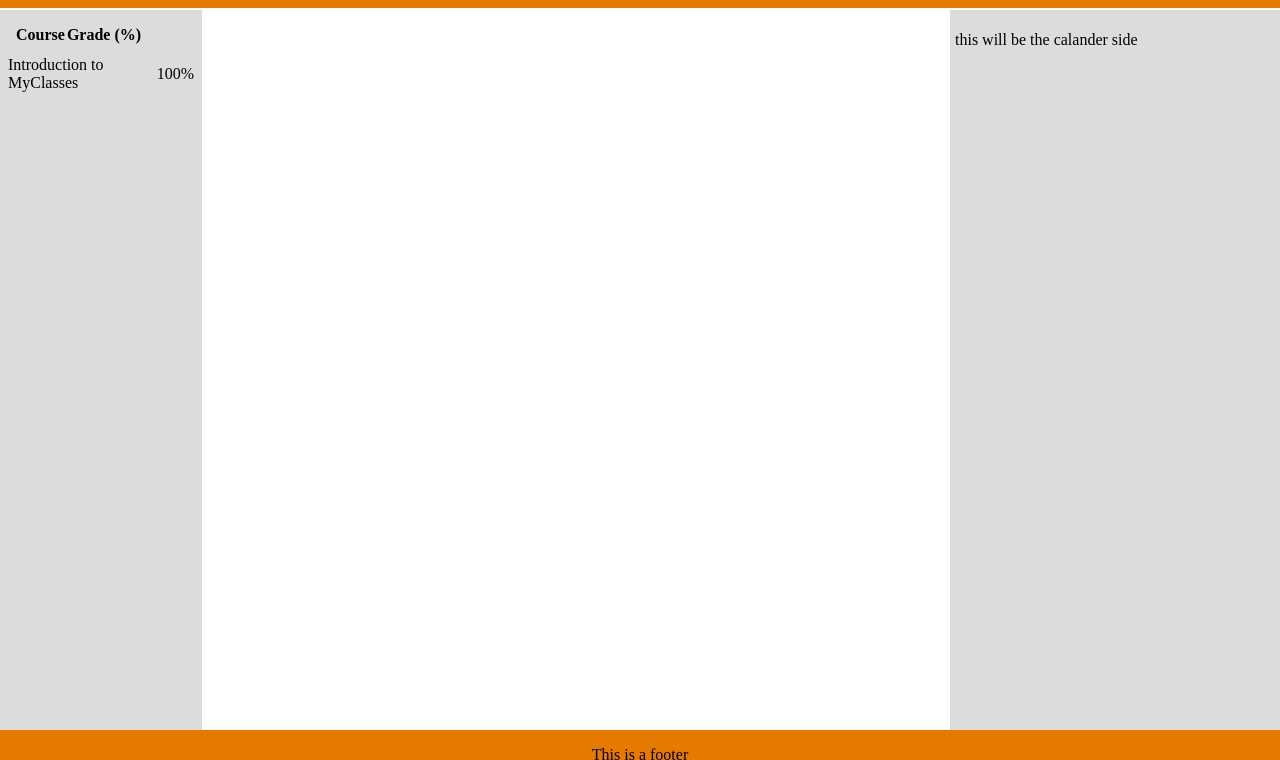
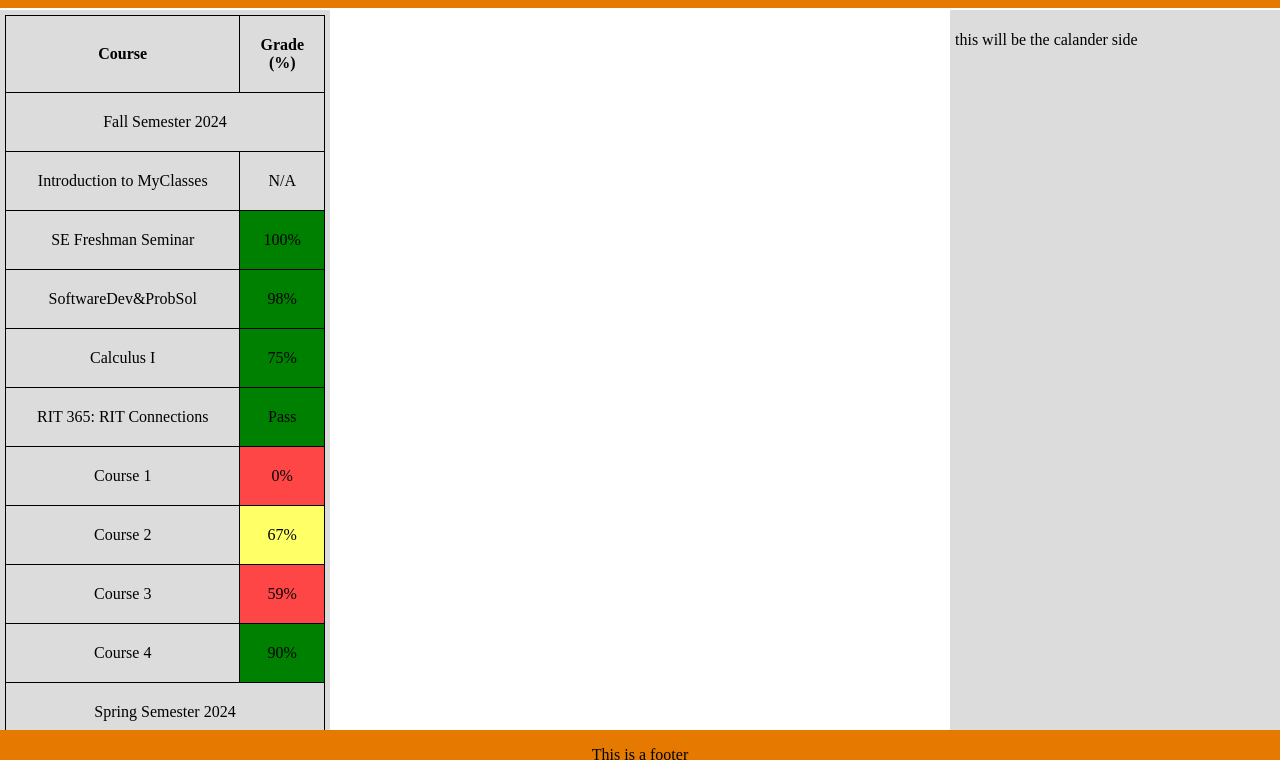
Before and after one commit to qag4991/qag4991.github.io, a plain HTML site: page index.html in a window 1280 px wide. Shown: the part 40-800 px from the top of the page. Drawn offline with Linux system fonts and the light colour scheme.

Commit message:
added some stuff for the grades side

```diff
--- a/index.html
+++ b/index.html
@@ -54,32 +54,25 @@
             float: left;
             margin-top: 50px;
             height: 100%;
-            width: 15%;
+            width: 25%;
             display: block;
             top: 0;
             left: 0;
             padding: 5px;
 
         }
-        tr.grade_table_row_heading {
-            display: block;
-            color: black;
-            background-color: gainsboro;
-            height: 20px;
-            border: 2px;
+        table,th,td{
+            text-align: center;
             width: 100%;
+            border: 1px solid black; /*will remove color later*/
             border-collapse: collapse;
-            padding: 8px;
+        }
+
+        th.grades_grade,td.grades_grade,td.sem_sep{
+            padding: 20px;
 
         }
-        th.grades_heading_course{
-            color: black;
-            text-align: left;
 
-        }
-        th.grades_heading_grades{
-            text-align: right;
-        }
         aside.calander {
             position: fixed;
             background-color:gainsboro;
@@ -91,6 +84,7 @@
             right: 0;
             top: 0;
             padding: 5px;
+
 
 
         }
@@ -123,13 +117,83 @@
     <aside class="grades">
         <table>
             <tr class="grade_table_row_heading">
-                <th class="grades_heading_course">Course</th>
-                <th class="grades_heading_grade">Grade (%)</th>
+                <th class="grades_class">Course</th>
+                <th class="grades_grade">Grade (%)</th>
             </tr>
             <tr>
-                <td class="grade_table_class">Introduction to MyClasses</td>
-                <td class="grade_table_grade">100%</td>
+                <td class="sem_sep" colspan="2" >Fall Semester 2024</td>
             </tr>
+            <tr>
+                <td class="grades_class">Introduction to MyClasses</td>
+                <td class="grades_grade">N/A</td>
+            </tr>
+            <tr>
+                <td class="grades_class">SE Freshman Seminar</td>
+                <td class="grades_grade" style="background-color: green;">100%</td>
+            </tr>
+            <tr>
+                <td class="grades_class">SoftwareDev&ProbSol</td>
+                <td class="grades_grade" style="background-color: green;">98%</td>
+            </tr>
+            <tr>
+                <td class="grades_class">Calculus I</td>
+                <td class="grades_grade" style="background-color: green;">75%</td>
+            </tr>
+            <tr>
+                <td class="grades_class">RIT 365: RIT Connections</td>
+                <td class="grades_grade" style="background-color: green;">Pass</td>
+            </tr>
+            <tr>
+                <td class="grades_class">Course 1</td>
+                <td class="grades_grade" style="background-color: rgb(255,70,70);">0%</td>
+            </tr>
+            <tr>
+                <td class="grades_class">Course 2</td>
+                <td class="grades_grade" style="background-color: rgb(255,255,102);">67%</td>
+            </tr>
+            <tr>
+                <td class="grades_class">Course 3</td>
+                <td class="grades_grade" style="background-color: rgb(255,70,70);">59%</td>
+            </tr>
+            <tr>
+                <td class="grades_class">Course 4</td>
+                <td class="grades_grade" style="background-color: green;">90%</td>
+            </tr>
+            <tr>
+                <td class="sem_sep" colspan="2" >Spring Semester 2024</td>
+            </tr>
+             <tr>
+                <td class="grades_class">Course 1</td>
+                <td class="grades_grade" style="background-color: rgb(255,70,70);">0%</td>
+            </tr>
+            <tr>
+                <td class="grades_class">Course 1</td>
+                <td class="grades_grade" style="background-color: rgb(255,70,70);">0%</td>
+            </tr>
+            <tr>
+                <td class="grades_class">Course 1</td>
+                <td class="grades_grade" style="background-color: rgb(255,70,70);">0%</td>
+            </tr>
+            <tr>
+                <td class="grades_class">Course 1</td>
+                <td class="grades_grade" style="background-color: rgb(255,70,70);">0%</td>
+            </tr>
+            <tr>
+                <td class="grades_class">Course 1</td>
+                <td class="grades_grade" style="background-color: rgb(255,70,70);">0%</td>
+            </tr>
+            <tr>
+                <td class="grades_class">Course 1</td>
+                <td class="grades_grade" style="background-color: rgb(255,70,70);">0%</td>
+            </tr>
+            <tr>
+                <td class="sem_sep" colspan="2" >Fall Semester 2023</td>
+            </tr>
+            <tr>
+                <td class="grades_class" style="font-size: 30px;">...</td>
+                <td class="grades_grade" style="background-color: green;">100%</td>
+            </tr>
+
 
         </table>
 
```
